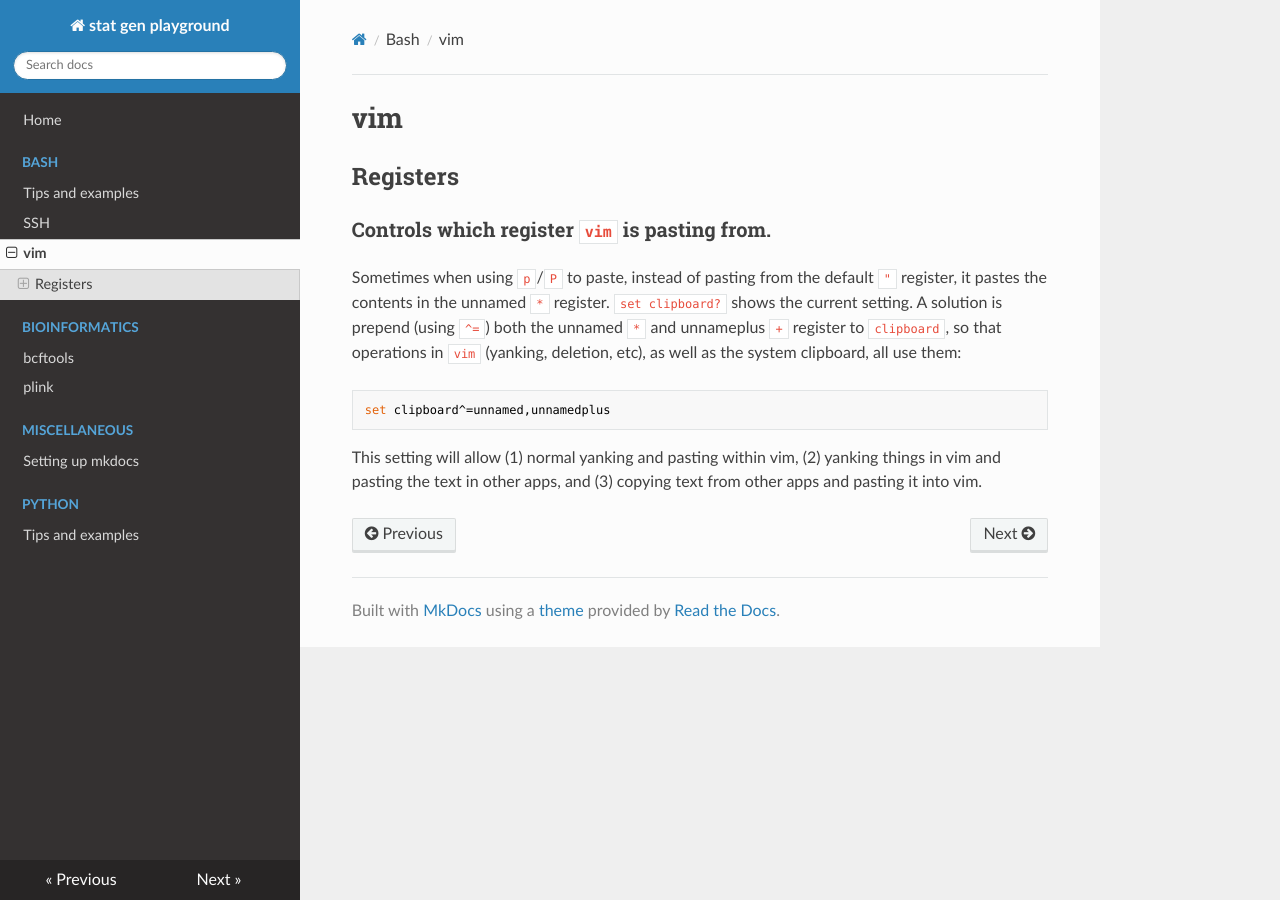
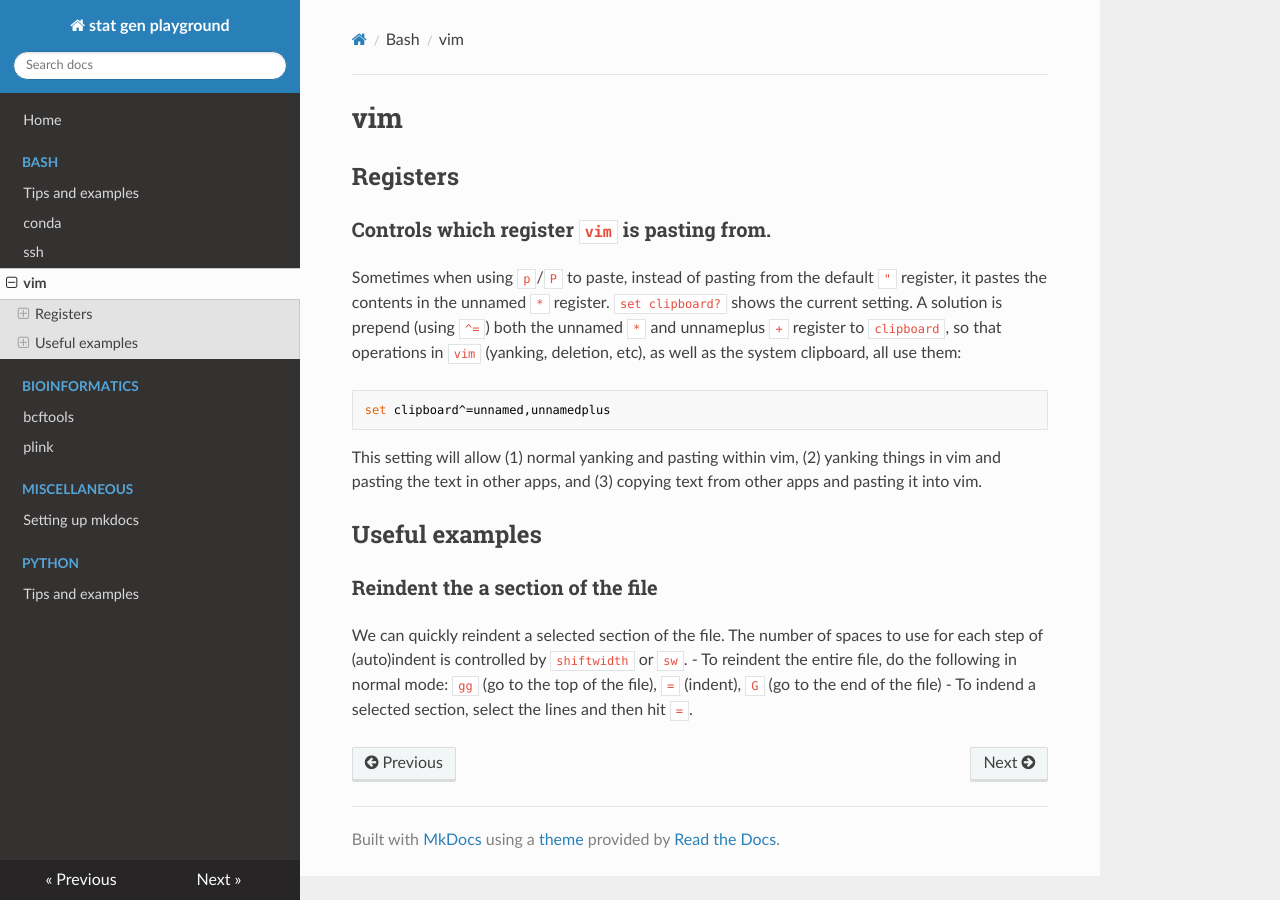
Before and after one commit to drkaizeng/statistics_and_engineering_lab, an MkDocs documentation site: the page built from docs/bash/vim.md, in a window 1280 px wide. Built offline with MkDocs 1.6.1, drawn with Linux system fonts in a browser that asks for light colours; nearby versions of some CDN libraries.

Commit message:
New notes

````diff
--- a/docs/bash/vim.md
+++ b/docs/bash/vim.md
@@ -7,3 +7,10 @@ Sometimes when using `p`/`P` to paste, instead of pasting from the default `"` r
 set clipboard^=unnamed,unnamedplus
 ```
 This setting will allow (1) normal yanking and pasting within vim, (2) yanking things in vim and pasting the text in other apps, and (3) copying text from other apps and pasting it into vim.
+
+
+## Useful examples
+### Reindent the a section of the file
+We can quickly reindent a selected section of the file. The number of spaces to use for each step of (auto)indent is controlled by `shiftwidth` or `sw`.
+- To reindent the entire file, do the following in normal mode: `gg` (go to the top of the file), `=` (indent), `G` (go to the end of the file)
+- To indend a selected section, select the lines and then hit `=`.
--- a/mkdocs.yml
+++ b/mkdocs.yml
@@ -9,7 +9,8 @@ nav:
     - Home: index.md
     - Bash:
         - Tips and examples: bash/tips_examples.md
-        - SSH: bash/ssh.md
+        - conda: bash/conda.md
+        - ssh: bash/ssh.md
         - vim: bash/vim.md
     - Bioinformatics:
         - bcftools: bioinformatics/bcftools.md
````
Also changed, not shown: docs/bash/conda.md (added, +13 -0 lines), docs/bash/ssh.md (+3 -1 lines).
